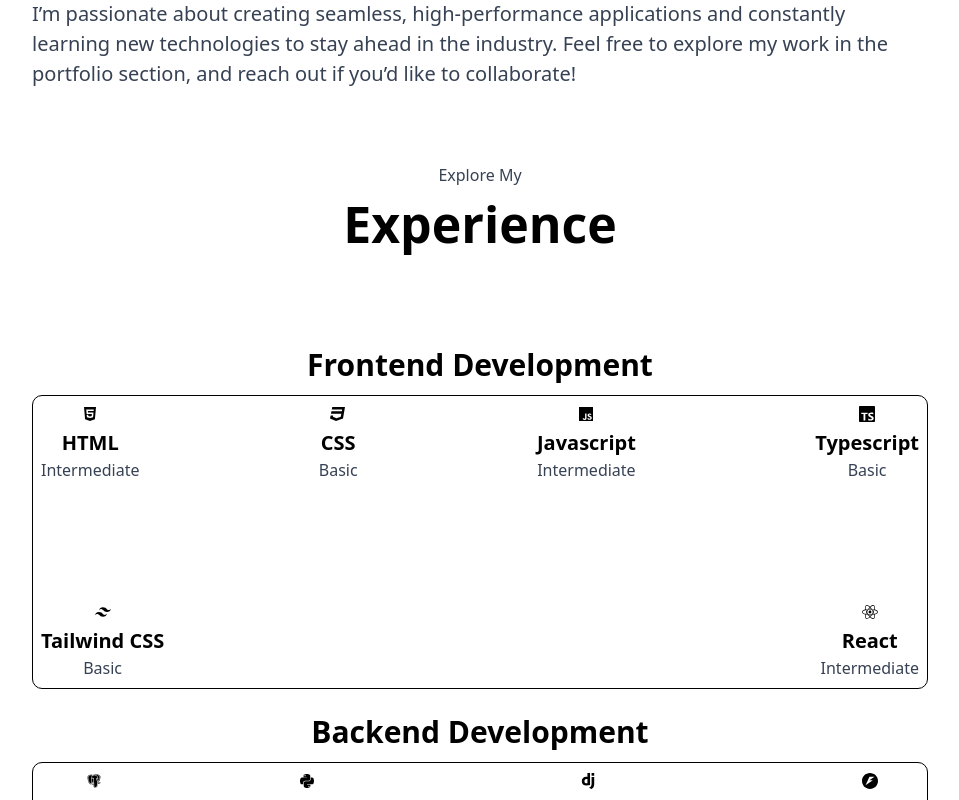
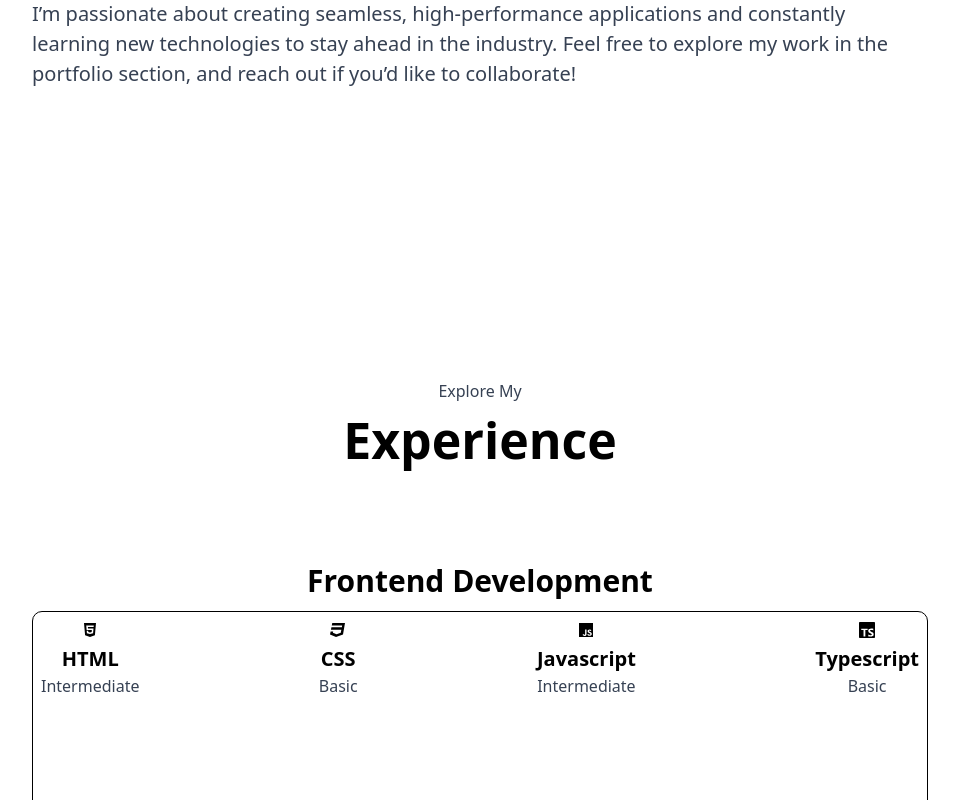
Before and after one commit to sujit-dhakal/portfolio_website, a React (Vite) app in the folder portfolio/: page / in a window 1280 px wide. Shown: the part 1540-2340 px from the top of the page, without its empty margins (160-1119 px from the left). Built offline with nearby package versions, Linux system fonts and the light colour scheme.

Commit message:
fix: layout

```diff
--- a/portfolio/src/components/About.tsx
+++ b/portfolio/src/components/About.tsx
@@ -3,7 +3,7 @@
 const About = () => {
   return (
     <div
-      className="mx-auto lg:pt-10 max-w-[70%] mb-[200px] lg:h-screen lg:mb-0"
+      className="mx-auto lg:pt-10 max-w-[70%] mb-[200px] lg:mb-[250px]"
       id="about"
     >
       <div className="text-center mb-30">
--- a/portfolio/src/components/Experience.tsx
+++ b/portfolio/src/components/Experience.tsx
@@ -110,7 +110,7 @@
   return (
     <div>
       <div
-        className="mx-auto lg:pt-10 max-w-[70%] mb-[200px] lg:h-screen lg:mb-0"
+        className="mx-auto lg:pt-10 max-w-[70%] mb-[200px] lg:mb-[250px]"
         id="experience"
       >
         <div className="text-center mb-20">
--- a/portfolio/src/components/Projects.tsx
+++ b/portfolio/src/components/Projects.tsx
@@ -1,14 +1,14 @@
 const Projects = () => {
   return (
     <div
-      className="mx-auto lg:pt-10 max-w-[70%] mb-[200px] lg:h-screen lg:mb-0"
+      className="mx-auto lg:pt-10 max-w-[70%] mb-[200px] lg:mb-[250px]"
       id="projects"
     >
       <div className="text-center mb-30">
         <p className="text-gray-700">Browse My Recent</p>
         <h1 className="text-[30px] lg:text-[50px] font-bold">Projects</h1>
       </div>
-      <div className="flex flex-col lg:flex-row justify-between items-center lg:mx-[200px] mb-20">
+      <div className="flex flex-col lg:flex-row justify-between items-center lg:mx-[100px] mb-20">
         <div className="w-[200px] lg:w-[400px] border border-solid rounded-[30px] p-4 text-center mb-10 lg:mb-0">
           <img
             src="ecommerce.jpg"
```
